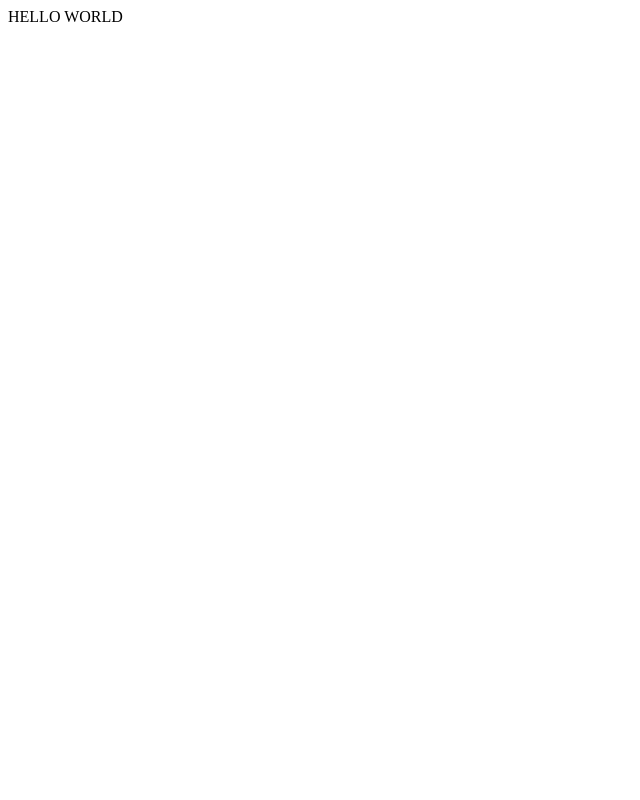
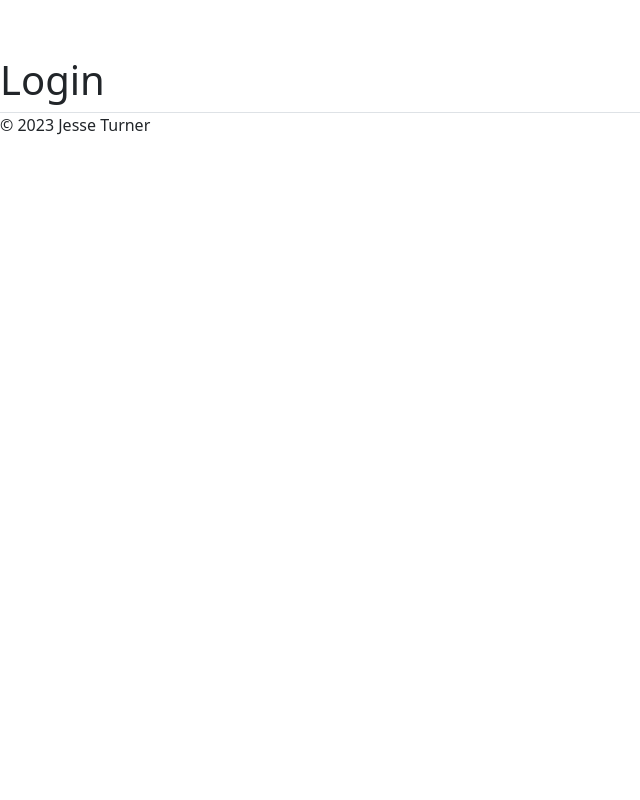
Before and after one commit to jesseturner21/LoginDjango, a Django app: page / in a window 1280 px wide. Before the commit the part shown is almost empty. Shown: the whole page, without its empty margins (0-640 px from the left). Run offline with Django 4.2, Linux system fonts and the light colour scheme.

Commit message:
organize first page

```diff
--- a/Login/templates/index.html
+++ b/Login/templates/index.html
@@ -3,6 +3,6 @@
 {% block title %}Login{% endblock %}
 {% block content %}
 {% load static %}
-
+<h1>Login</h1>
 
 {% endblock %}
--- a/Login/views.py
+++ b/Login/views.py
@@ -2,4 +2,4 @@ from django.shortcuts import render, HttpResponse
 
 # Create your views here.
 def home(request):
-    return HttpResponse("HELLO WORLD")
+    return render(request, "index.html")
```
